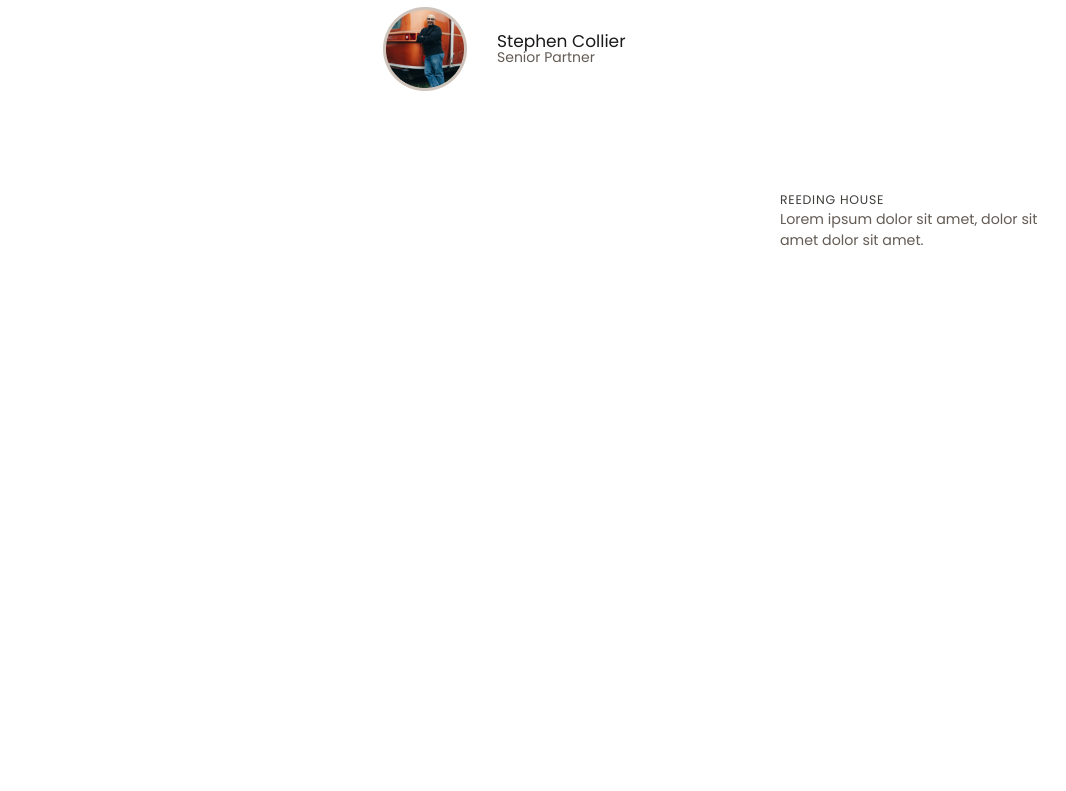
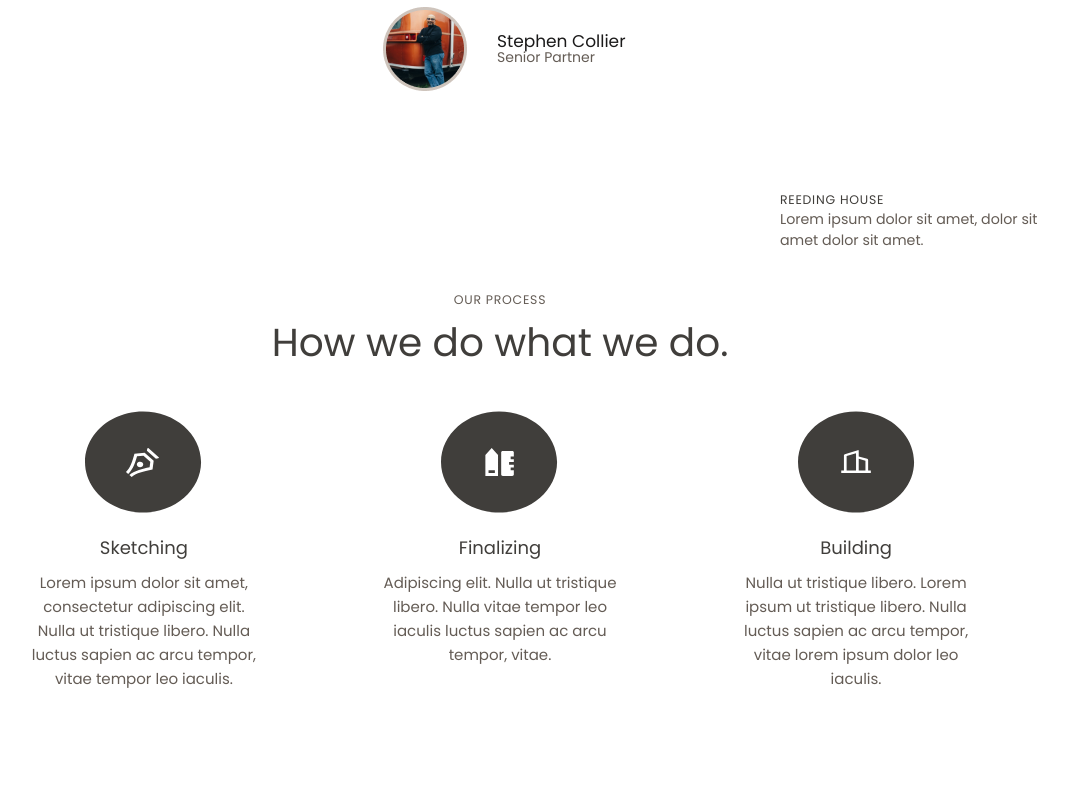
Before and after one commit to TarasKachmar2022/Wishbone-Partners, a website built with Parcel: page src/index.html in a window 1280 px wide. Shown: the part 1267-2058 px from the top of the page, without its empty margins (140-1206 px from the left). Before the commit the page ends 1518 px from the top, so only its background shows below. Built offline with nearby package versions, Linux system fonts and the light colour scheme.

Commit message:
add features, sprite

```diff
--- a/src/index.html
+++ b/src/index.html
@@ -19,6 +19,7 @@
       <include src="./partials/hero.html"></include>
       <include src="./partials/about.html"></include>
       <include src="./partials/reeding-house.html"></include>
+      <include src="./partials/features.html"></include>
     </main>
   </body>
 </html>
--- /dev/null
+++ b/src/partials/features.html
@@ -0,0 +1,39 @@
+<section class="features">
+  <div class="container">
+    <p class="features__uppertitle">Our process</p>
+    <h2 class="features__title">How we do what we do.</h2>
+    <ul class="features__list">
+      <li class="features__item">
+        <svg class="features__icon" width="117" height="102">
+          <use href="./images/sprite.svg#icon-features-1"></use>
+        </svg>
+        <h3 class="features__subtitle">Sketching</h3>
+        <p class="features__descr">
+          Lorem ipsum dolor sit amet, consectetur adipiscing elit. Nulla ut
+          tristique libero. Nulla luctus sapien ac arcu tempor, vitae tempor leo
+          iaculis.
+        </p>
+      </li>
+      <li class="features__item">
+        <svg class="features__icon" width="117" height="102">
+          <use href="./images/sprite.svg#icon-features-2"></use>
+        </svg>
+        <h3 class="features__subtitle">Finalizing</h3>
+        <p class="features__descr">
+          Adipiscing elit. Nulla ut tristique libero. Nulla vitae tempor leo
+          iaculis luctus sapien ac arcu tempor, vitae.
+        </p>
+      </li>
+      <li class="features__item">
+        <svg class="features__icon" width="117" height="102">
+          <use href="./images/sprite.svg#icon-features-3"></use>
+        </svg>
+        <h3 class="features__subtitle">Building</h3>
+        <p class="features__descr">
+          Nulla ut tristique libero. Lorem ipsum ut tristique libero. Nulla
+          luctus sapien ac arcu tempor, vitae lorem ipsum dolor leo iaculis.
+        </p>
+      </li>
+    </ul>
+  </div>
+</section>
--- a/src/sass/base/_variables.scss
+++ b/src/sass/base/_variables.scss
@@ -17,4 +17,6 @@
   --background-section-cl: #f7f7f7;
   --background-contact-cl: #cec4bc;
   --background-black-btn-cl: #1b1a1a;
+  // Icon colors
+  --features-icon-cl: #403e3b;
 }
--- a/src/sass/index.scss
+++ b/src/sass/index.scss
@@ -15,3 +15,4 @@
 @import './layout/hero';
 @import './layout/about';
 @import './layout/reeding-house';
+@import './layout/features';
--- /dev/null
+++ b/src/sass/layout/_features.scss
@@ -0,0 +1,47 @@
+.features {
+  @include section();
+  text-align: center;
+}
+
+.features__uppertitle {
+  @extend %uppertitle;
+  margin-bottom: 13px;
+}
+
+.features__title {
+  @extend %section-title;
+  @extend %section-title--large;
+  margin-bottom: 47px;
+}
+
+.features__list {
+  --item: 3;
+  --indent: 30px;
+  @extend %card-set;
+}
+
+.features__item {
+  @extend %card-item;
+  // max-width: 294px;
+  padding-right: 42px;
+  padding-left: 42px;
+  margin: 0 auto;
+}
+
+.features__icon {
+  fill: var(--features-icon-cl);
+  margin-bottom: 15px;
+}
+
+.features__subtitle {
+  font-weight: 400;
+  font-size: 18px;
+  line-height: 1.44;
+  margin-bottom: 10px;
+}
+
+.features__descr {
+  font-size: 15px;
+  line-height: 1.6;
+  color: var(--secondary-txt-cl);
+}
--- a/src/sass/utils/placeholders.scss
+++ b/src/sass/utils/_placeholders.scss
@@ -24,6 +24,8 @@
 }
 
 %section-title--large {
+  font-size: 39px;
+  line-height: 1.08;
 }
 
 %descr {
@@ -39,3 +41,13 @@
   //   font-size: calc(16px + (21.33 - 16) * ((100vw - 1440px) / (1920 - 1440)));
   // }
 }
+
+%card-set {
+  display: flex;
+  flex-wrap: wrap;
+  gap: var(--indent);
+}
+
+%card-item {
+  flex-basis: calc((100% - var(--indent) * (var(--item) - 1)) / var(--item));
+}
```
Also changed, not shown: src/images/sprite.svg (added).
